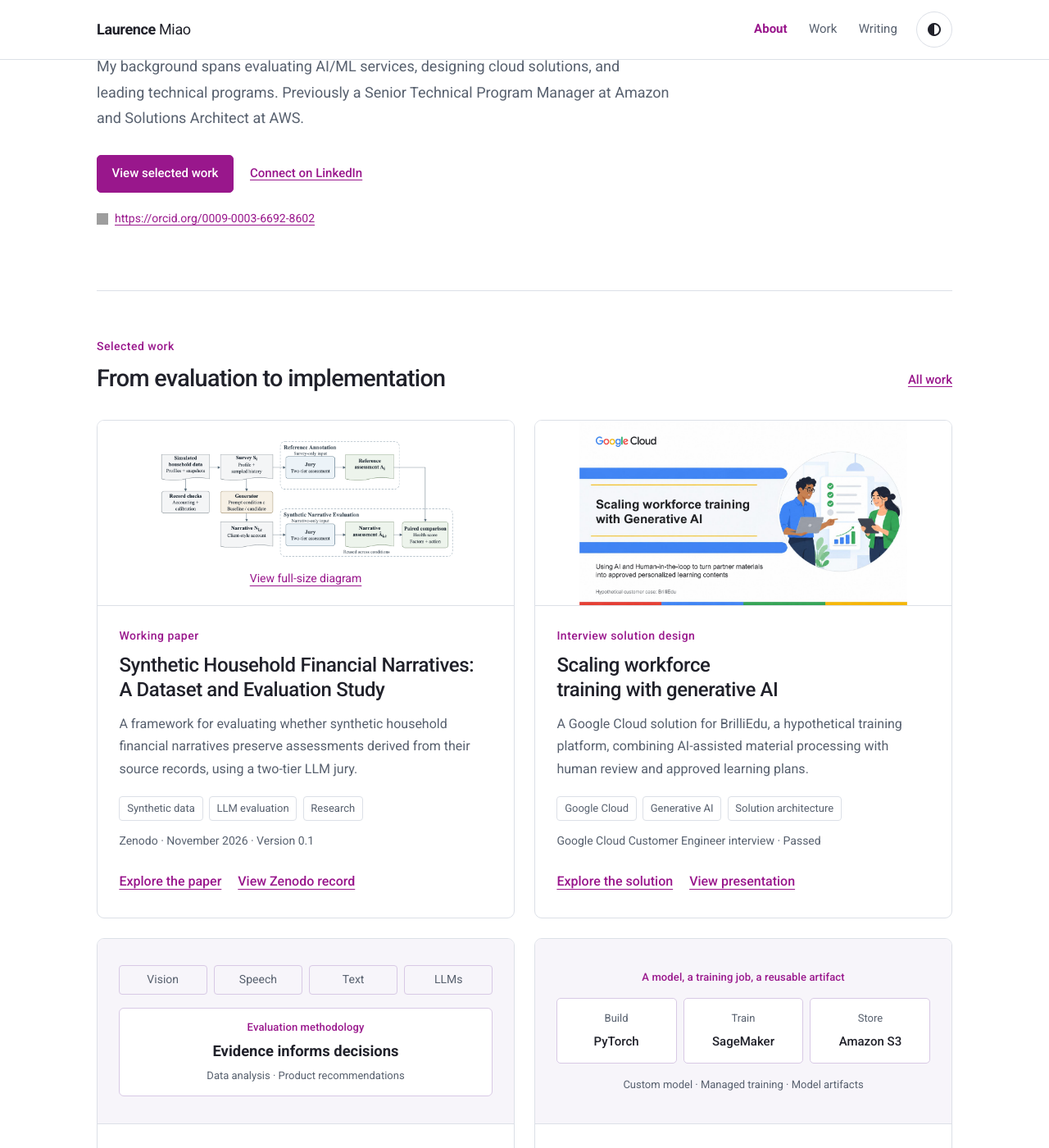
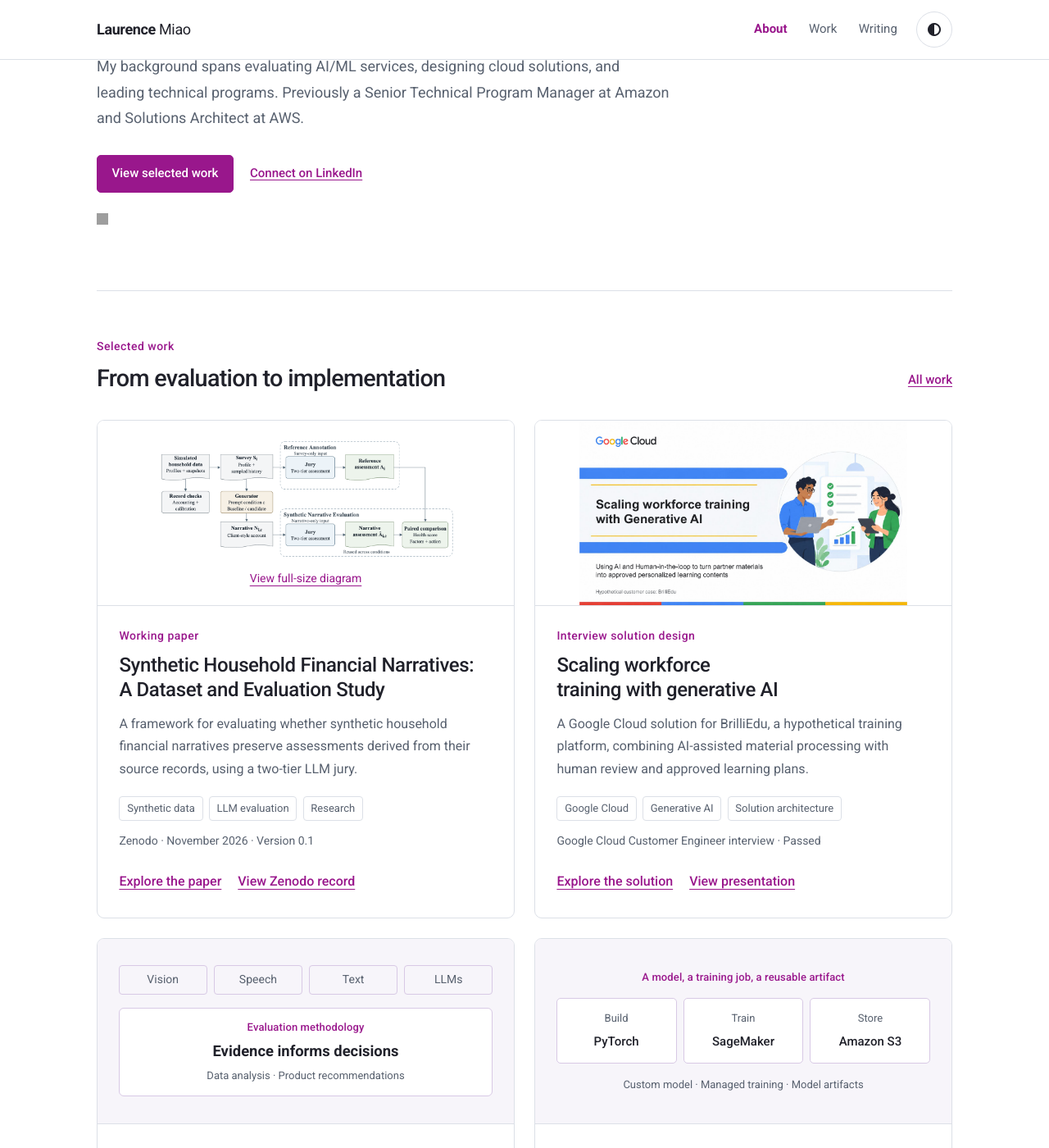
Before and after one commit to laurence-miao/laurence-miao.github.io, a Jekyll site: the page built from index.md, in a window 1280 px wide and 1400 px high, scrolled down 352 px. Shown: the whole window at 82% size. Built offline with Jekyll 4.4.1, drawn with Linux system fonts in a browser that asks for light colours; nearby versions of some CDN libraries; grey boxes are pictures that could not be loaded.

Commit message:
Show ORCID link as icon only
Co-Authored-By: Claude Opus 5.5 <noreply@anthropic.com>

```diff
--- a/_layouts/about.html
+++ b/_layouts/about.html
@@ -13,8 +13,7 @@ layout: default
     </div>
     <p class="profile-identifier">
       <a id="cy-effective-orcid-url" class="orcid-link" href="https://orcid.org/0009-0003-6692-8602" target="orcid.widget" rel="me noopener noreferrer">
-        <img src="https://orcid.org/sites/default/files/images/orcid_16x16.png" width="16" height="16" alt="ORCID iD icon">
-        <span>https://orcid.org/0009-0003-6692-8602</span>
+        <img src="https://orcid.org/sites/default/files/images/orcid_16x16.png" width="16" height="16" alt="ORCID iD">
       </a>
     </p>
   </section>
--- a/assets/css/main.css
+++ b/assets/css/main.css
@@ -128,7 +128,6 @@ html[data-theme-setting="light"] #light-toggle-light { display: inline-block; }
 .profile-identifier { margin: 1.25rem 0 0; }
 .orcid-link { display: inline-flex; align-items: center; gap: .5rem; max-width: 100%; font-size: .875rem; }
 .orcid-link img { flex-shrink: 0; width: 1em; height: 1em; }
-.orcid-link span { min-width: 0; overflow-wrap: anywhere; }
 .home-section { padding: 3.6rem 0; border-top: 1px solid var(--global-divider-color); }
 .section-heading { display: flex; justify-content: space-between; align-items: flex-end; gap: 2rem; margin-bottom: 2rem; }
 .section-heading h2 { margin-bottom: 0; }
```
